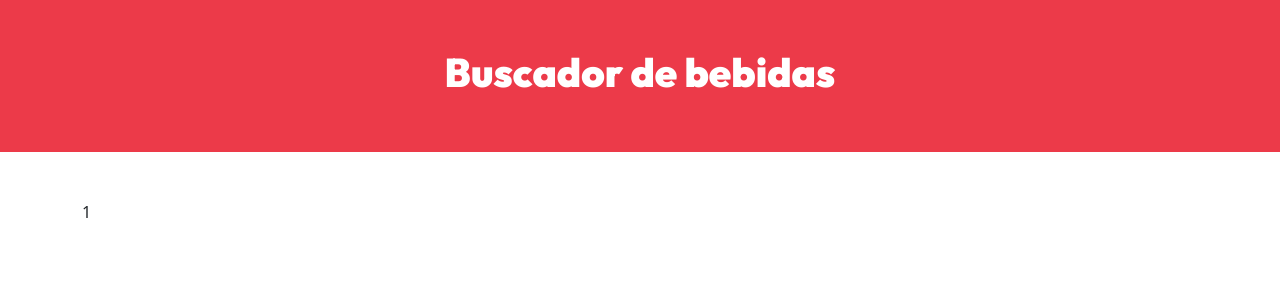
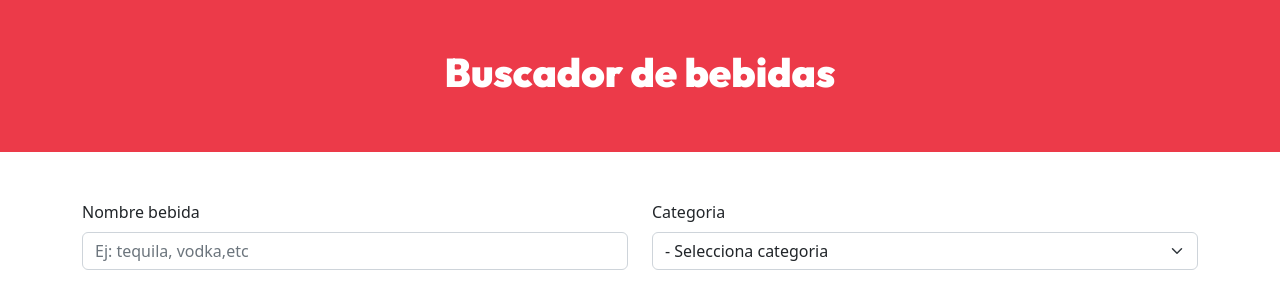
Before and after one commit to React-GuiaCompleta/buscador-bebidas, a React (Vite) app: page / in a window 1280 px wide. Shown: the top 308 px of the page. Built offline with nearby package versions, Linux system fonts and the light colour scheme.

Commit message:
Creando formulario

```diff
--- a/src/App.jsx
+++ b/src/App.jsx
@@ -1,7 +1,6 @@
-// 3 todo el componente
-import { useState } from 'react'
-// 5
 import { Container } from 'react-bootstrap'
+// 4
+import Formulario from './components/Formulario'
 
 function App() {
 
@@ -12,9 +11,9 @@
         <h1>Buscador de bebidas</h1>
       </header>
 
-      {/* 6 */}
       <Container className="mt-5">
-        1
+        {/* 5 */}
+        <Formulario />
       </Container>
 
     </>
--- /dev/null
+++ b/src/components/Formulario.jsx
@@ -0,0 +1,44 @@
+// 1 Crear Formulario.jsx en components
+// 2 importar
+import { Button, Form, Row, Col } from "react-bootstrap"
+
+const Formulario = () => {
+    return (
+        // 3
+        <Form>
+            <Row>
+                <Col md={6}>
+                    {/* Agrupa un label y un input */}
+                    <Form.Group className="mb-3">
+                        {/* htmlFor al dar click en el label pone un focus en el input
+                        se coloca el id="nombre" en el input */}
+                        <Form.Label htmlFor='nombre'>Nombre bebida</Form.Label>
+                        {/* input */}
+                        <Form.Control
+                            id="nombre"
+                            type="text"
+                            placeholder="Ej: tequila, vodka,etc"
+                            name="nombre"
+                        />
+                    </Form.Group>
+                </Col>
+                <Col md={6}>
+                    <Form.Group className="mb-3">
+                        {/* htmlFor al dar click en el label pone un focus en el input
+                        se coloca el id="nombre" en el input */}
+                        <Form.Label htmlFor='nombre'>Categoria</Form.Label>
+                        {/* input */}
+                        <Form.Select
+                            id="categoria"
+                            name="categoria"
+                        >
+                            <option>- Selecciona categoria</option>
+                        </Form.Select>
+                    </Form.Group>
+                </Col>
+            </Row>
+        </Form>
+    )
+}
+
+export default Formulario
--- a/src/index.css
+++ b/src/index.css
@@ -1,4 +1,3 @@
-/* 2 */
 header {
   background-color: #EC3A49;
   color: white;
--- a/src/main.jsx
+++ b/src/main.jsx
@@ -2,7 +2,7 @@
 import ReactDOM from 'react-dom/client'
 import App from './App'
 import './index.css'
-// 4 integrar bootstrap
+// integrar bootstrap
 import 'bootstrap/dist/css/bootstrap.min.css'
 
 ReactDOM.createRoot(document.getElementById('root')).render(
```
Also changed, not shown: index.html (line endings or trailing spaces).
